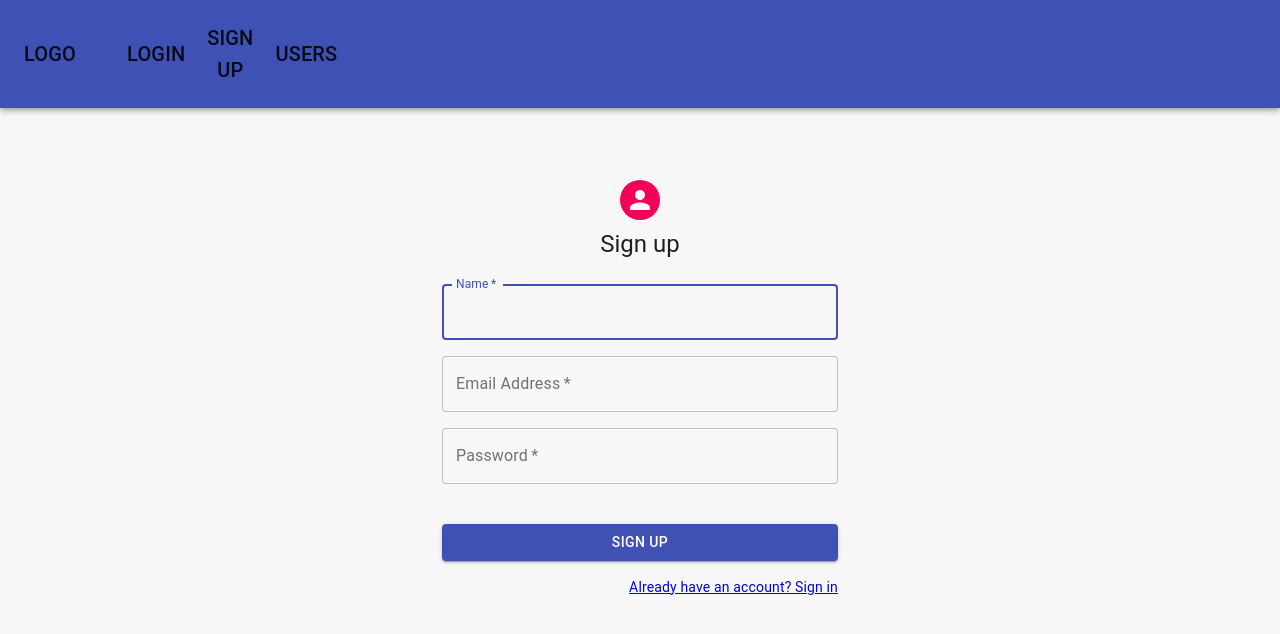
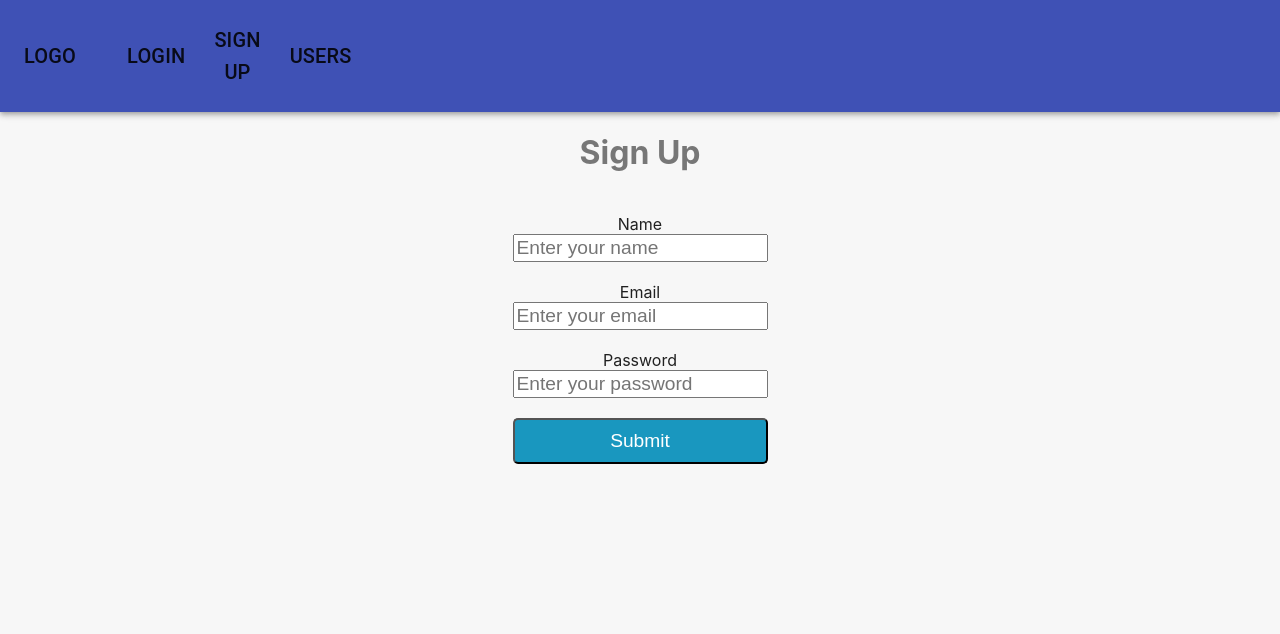
Before and after one commit to RezzaDanialitt440/react-login-client, a React (Create React App) app: page /sign-up in a window 1280 px wide. Shown: the top 634 px of the page. Built offline with nearby package versions, Linux system fonts and the light colour scheme.

Commit message:
added validation in sign-up page

```diff
--- a/public/index.html
+++ b/public/index.html
@@ -24,7 +24,7 @@
       work correctly both with client-side routing and a non-root public URL.
       Learn how to configure a non-root public URL by running `npm run build`.
     -->
-    <title>React App</title>
+    <title>Take Home Assignment</title>
   </head>
   <body>
     <noscript>You need to enable JavaScript to run this app.</noscript>
--- a/src/App.css
+++ b/src/App.css
@@ -25,3 +25,8 @@ nav {
   color: #35BBF0;
   padding: 5px 30px;
 }
+
+.app-container {
+  display: flex;
+  justify-content: center;
+}
--- a/src/App.js
+++ b/src/App.js
@@ -16,6 +16,7 @@ const App = () => {
       <Paper elevation={0}>
       <div className="App">
         <Nav />
+        <div className="app-container">
         <Switch>
           <Route path="/" exact component={LandingPage} />
           <Route path="/login" component={LoginPage} />
@@ -23,6 +24,7 @@ const App = () => {
           <Route path="/users" component={UserPage} />
           <Route path="*" component={NotFoundPage}/>
         </Switch>
+        </div>
       </div>
       </Paper>
     </Router>
--- /dev/null
+++ b/src/Styles.js
@@ -0,0 +1,40 @@
+import styled from "styled-components";
+
+export const Styles = styled.div`
+
+h1 {
+    text-align: center;
+    color: #777
+}
+
+form {
+    display: flex;
+    flex-direction: column;
+    width: 25%
+    margin: 100px auto;
+
+
+    label {
+        margin-top: 20px;
+    }
+
+    input, select {
+        font-size: 1.2em
+    }
+
+    .error{
+        color: red;
+        font-size: .6em
+    }
+}
+
+button {
+    background: #1997BF;
+    padding: 10px;
+    color: white;
+    margin-top: 20px;
+    border-radius: 5px;
+    font-size: 1.2em;
+    }
+
+`;
--- a/src/components/Register.js
+++ b/src/components/Register.js
@@ -1,177 +1,72 @@
 import React, { Fragment, useEffect, useState } from "react";
-import { useForm } from "react-hook-form";
 import axios from "axios";
-import {
-  Container,
-  CssBaseline,
-  Avatar,
-  Grid,
-  TextField,
-  Box,
-  Snackbar,
-  Button,
-  Typography,
-  makeStyles,
-} from "@material-ui/core";
 import { Link } from "react-router-dom";
+import { Styles } from '../Styles';
+import { Form, Formik, useField } from 'formik';
+import * as Yup from 'yup'
+
+const CustomTextInput = ({label, ...props}) => {
+  const [field, meta] = useField(props);
+
+  return(
+    <>
+      <label htmlFor={props.id || props.name}>{label}</label>
+      <input className="text-input" {...field}{...props}/>
+      {meta.touched && meta.error ? (
+        <div className="error">{meta.error}</div>
+      ) : null}
+    </>
+
+  )
+}
+
+
+const registerUser = (fromData) => {
+  axios
+    .post("http://localhost:4000/api/auth/register", fromData)
+    .then((resp) => {
+      console.log("201: " + JSON.stringify(resp.data))
+    })
+    .catch((err) => {
+      console.log("400: " + JSON.stringify(err));
+    });
+};
 
 const RegisterPage = () => {
 
-const { register, handleSubmit, reset } = useForm();
+  return (
+  <>
+        <Styles>
+          <Formik initialValues={{
+            name: '',
+            email: '',
+            password: ''
+          }}
 
-  const [open, setOpen] = useState(false);
-  const handleClose = (event, reason) => {
-    if (reason === "clickaway") {
-      return;
-    }
+          validationSchema={Yup.object({
+            name: Yup.string().required('Please enter your name'),
+            email: Yup.string().email('Invalid email format').required('Please enter your email'),
+            password: Yup.string().trim().required('Please enter your password').min(12, 'Password must have at least 12 character').matches(/^(?=.*\d)(?=.*[A-Z])(?=.*[!"#$%&'()*+,-./:;<=>?@[\]^_`{|}~])(?=.*[a-zA-Z]).{12,}$/, 'Invalid Format'),
+          })}
 
-    setOpen(false);
-  };
+          onSubmit={(values, {resetForm}) => {
+            registerUser(values)
+            resetForm();
 
-  const onSubmit = (data) => {
-    axios
-      .post("http://localhost:4000/api/auth/register", data)
-      .then((resp) => {
-        //    let response = resp.data
-        setOpen(true);
-        reset(resp)
-      })
-      .catch((err) => {
-        console.log(err);
-      });
-  };
-
-  useEffect(() => {
-    console.log("OnInit");
-  }, []);
-
-  const useStyles = makeStyles((theme) => ({
-    paper: {
-      marginTop: theme.spacing(8),
-      display: "flex",
-      flexDirection: "column",
-      alignItems: "center",
-    },
-    avatar: {
-      margin: theme.spacing(1),
-      backgroundColor: theme.palette.secondary.main,
-    },
-    form: {
-      width: "100%", // Fix IE 11 issue.
-      marginTop: theme.spacing(3),
-    },
-    submit: {
-      margin: theme.spacing(3, 0, 2),
-    }
-  }));
-
-  const classes = useStyles();
-
-  return (
-    <Fragment>
-      {/* <form onSubmit={handleSubmit(onSubmit)}>
-          <input type="text" placeholder="name" name="name" ref={register} />
-          <input type="email" placeholder="email" name="email" ref={register} />
-          <input
-            type="password"
-            placeholder="pasword"
-            name="password"
-            ref={register({
-              required: "Please enter your password",
-              minLength: {
-                value: 12,
-                message: "Password must more than 12 character",
-              },
-            })}
-          />
-          {errors.password && <p>{errors.password.message}</p>}
-          <input type="submit" />
-        </form> */}
-
-      <Snackbar
-        anchorOrigin={{
-          vertical: "top",
-          horizontal: "center",
-        }}
-        open={open}
-        autoHideDuration={4000}
-        onClose={handleClose}
-        message="Registration Success, Please Login to Continue"
-      />
-
-      <Container component="main" maxWidth="xs">
-        <CssBaseline />
-        <div className={classes.paper}>
-          <Avatar className={classes.avatar}></Avatar>
-          <Typography component="h1" variant="h5">
-            Sign up
-          </Typography>
-          <form
-            className={classes.form}
-            noValidate
-            onSubmit={handleSubmit(onSubmit)}
+          }}
           >
-            <Grid container spacing={2}>
-              <Grid item xs={12}>
-                <TextField
-                  name="name"
-                  variant="outlined"
-                  required
-                  fullWidth
-                  id="name"
-                  label="Name"
-                  inputRef={register}
-                  autoFocus
-                />
-              </Grid>
-              <Grid item xs={12}>
-                <TextField
-                  variant="outlined"
-                  required
-                  fullWidth
-                  id="email"
-                  label="Email Address"
-                  name="email"
-                  autoComplete="email"
-                  inputRef={register}
-                />
-              </Grid>
-              <Grid item xs={12}>
-                <TextField
-                  variant="outlined"
-                  required
-                  fullWidth
-                  name="password"
-                  label="Password"
-                  type="password"
-                  id="password"
-                  autoComplete="current-password"
-                  inputRef={register}
-                />
-              </Grid>
-              <Grid item xs={12}></Grid>
-            </Grid>
-            <Button
-              type="submit"
-              fullWidth
-              variant="contained"
-              color="primary"
-              className={classes.submit}
-            >
-              Sign Up
-            </Button>
-            <Grid container justify="flex-end">
-              <Grid item>
-                <Link color="inherit" to="/login" variant="body2">
-                  Already have an account? Sign in
-                </Link>
-              </Grid>
-            </Grid>
-          </form>
-        </div>
-        <Box mt={5}></Box>
-      </Container>
-    </Fragment>
+            {props => (
+              <Form>
+                <h1> Sign Up</h1>
+                <CustomTextInput label="Name" name="name" type="text" placeholder="Enter your name"/>
+                <CustomTextInput label="Email" name="email" type="text" placeholder="Enter your email"/>
+                <CustomTextInput label="Password" name="password" type="password" placeholder="Enter your password"/>
+                <button type="submit">Submit</button>
+              </Form>
+            )}
+          </Formik>
+        </Styles>
+  </>
   );
 };
 
```
Also changed, not shown: package.json (+6 -2 lines), 1 other file (tests, documents, lock files or other folders).
